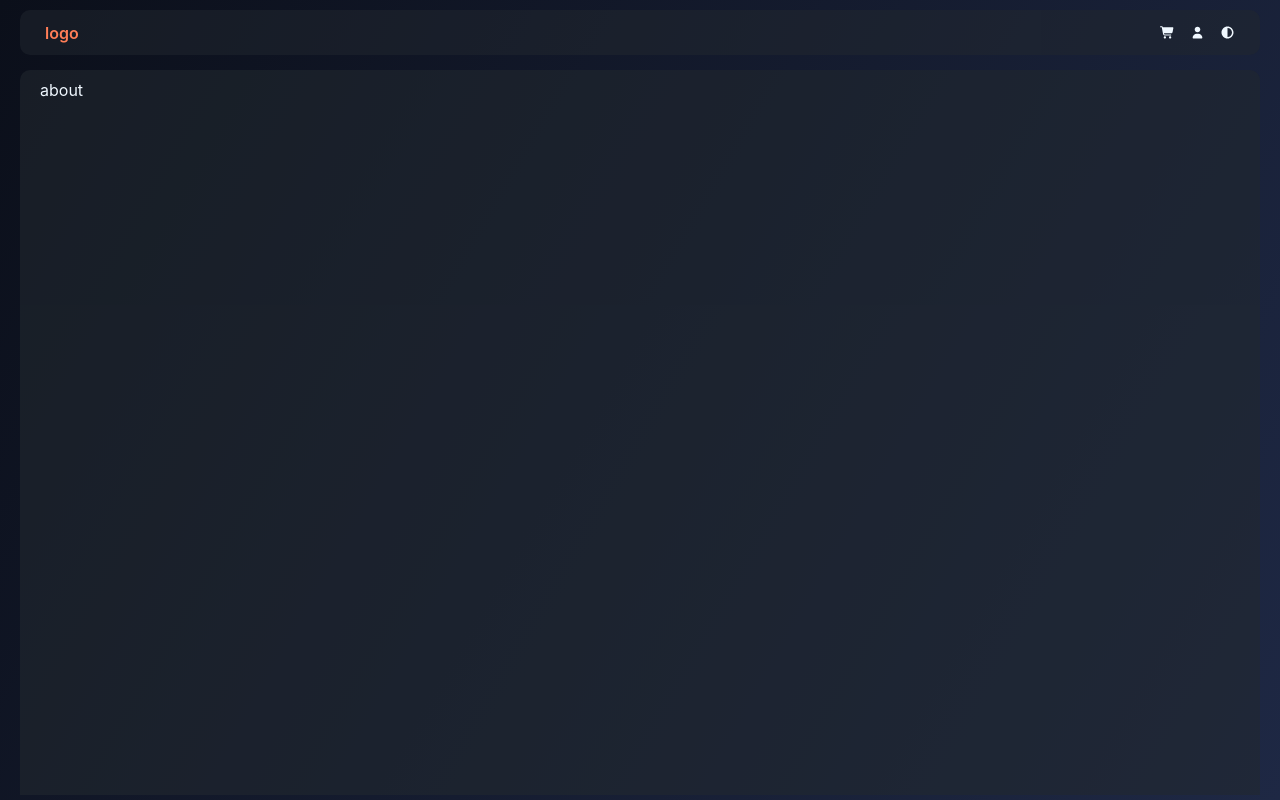
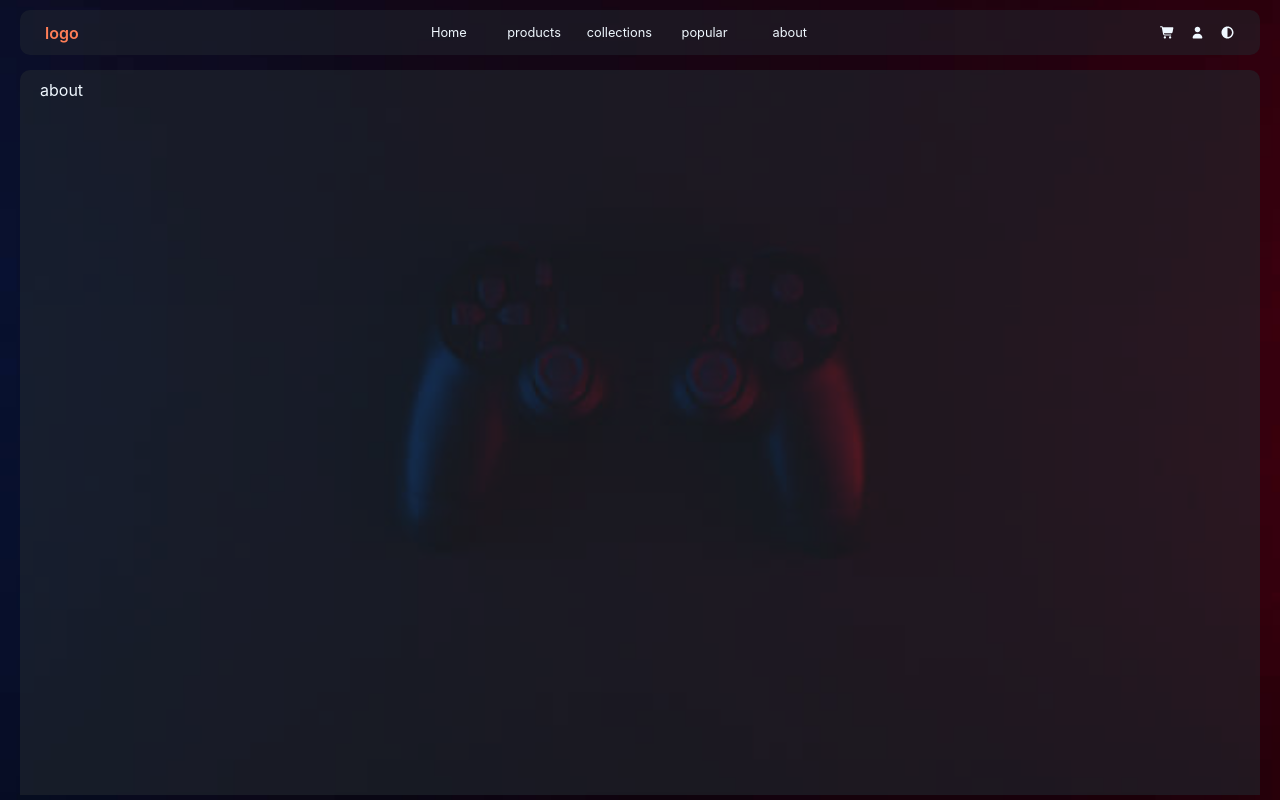
Before and after one commit to Choaib-Routbi/Ecommerce-website, a React (Vite) app: page /Ecommerce-website/about in a window 1280 px wide. Built offline with nearby package versions, Linux system fonts and the light colour scheme; a web font is replaced by a local one.

Commit message:
update Navbar state and adjust body background styles in CSS

```diff
--- a/src/components/navbar.jsx
+++ b/src/components/navbar.jsx
@@ -2,7 +2,7 @@ import { useState } from "react";
 import { NavLink } from "react-router-dom";
 
 function Navbar() {
-const [navtoggleARG,setNavtoggleARG]= useState(false)
+const [navtoggleARG,setNavtoggleARG]= useState(true)
 
 const navToggle = () =>{
 setNavtoggleARG(prev => !prev);
--- a/src/index.css
+++ b/src/index.css
@@ -10,7 +10,10 @@ body {
   padding: 5px 20px;
   font-family: "Inter", sans-serif;
   background-color: #0d0f16;
-  background: linear-gradient(120deg, #0b0f1a 0%, #1e2844 100%);
+  /* background: linear-gradient(120deg, #0b0f1a 0%, #1e2844 100%); */
+  background-image: url(./assets/heroBG.jpg);
+  background-size: cover;
+  background-position: center;
   color: #f5f8fd;
   overflow-x: hidden;
 }
@@ -52,7 +55,8 @@ body {
   border-radius: 10px;
   border: none;
   background-color: var(--main-background);
-  background: transparent; /* ------adjust-bg------- */
+  background: transparent;
+  /* ------adjust-bg------- */
   color: aliceblue;
   box-sizing: border-box;
   h1 {
@@ -173,7 +177,7 @@ body {
       display: flex;
       gap: 20px;
       .home-off-card {
-        background-color: #3f3c3c56;
+        background-color: #13161f83;
         border-radius: 5px;
         padding: 10px;
         text-align: center;
```
Also changed, not shown: src/assets/heroBG.jpg.
